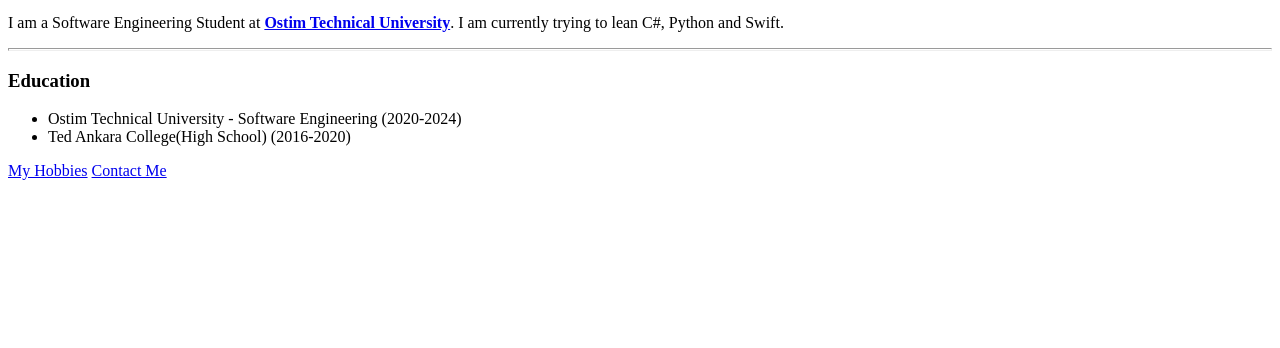
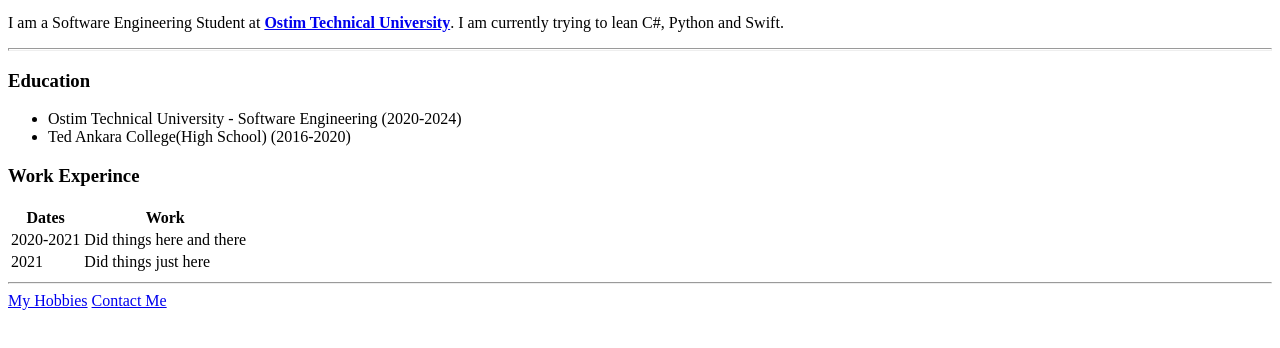
Before and after one commit to Alptwo/Web-Teknolojileri, a plain HTML site: page Basic HTML/HTML - Personal WebSite/index.html in a window 1280 px wide. Shown: the part 312-660 px from the top of the page. Drawn offline with Linux system fonts and the light colour scheme.

Commit message:
practiced html tables

```diff
--- a/Basic HTML/HTML - Personal WebSite/index.html
+++ b/Basic HTML/HTML - Personal WebSite/index.html
@@ -15,6 +15,27 @@
             <li>Ostim Technical University - Software Engineering (2020-2024)</li>
             <li>Ted Ankara College(High School) (2016-2020)</li>
         </ul>
+        <h3>Work Experince</h3>
+        <table>
+            <thead>
+                <tr>
+                    <th>Dates</th>
+                    <th>Work</th>
+                </tr>
+            </thead>
+            <tbody>
+                <tr>
+                    <td>2020-2021</td>
+                    <td>Did things here and there</td>
+                </tr>
+                <tr>
+                    <td>2021</td>
+                    <td>Did things just here</td>
+                </tr>
+            </tbody>
+
+        </table>
+        <hr>
         <a href="hobbies.html">My Hobbies</a>
         <a href ="contact.html"> Contact Me</a>
     </body>
```
